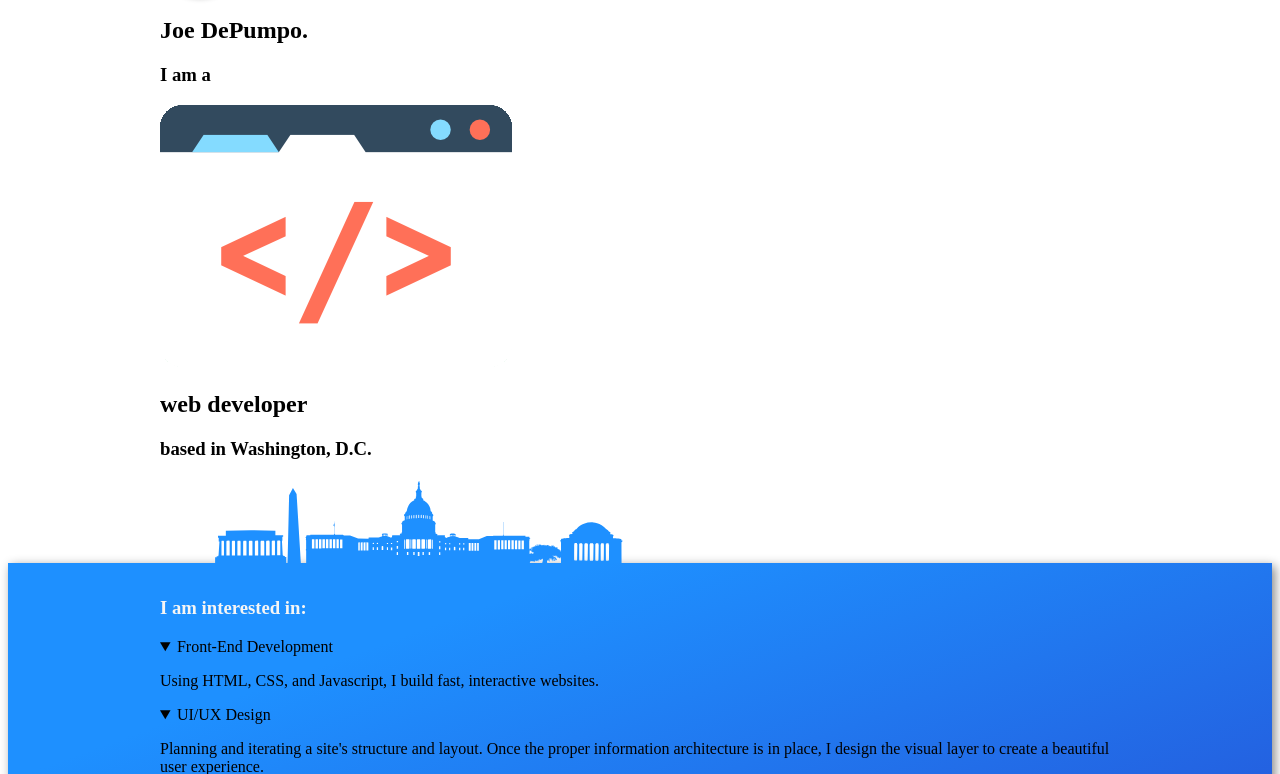
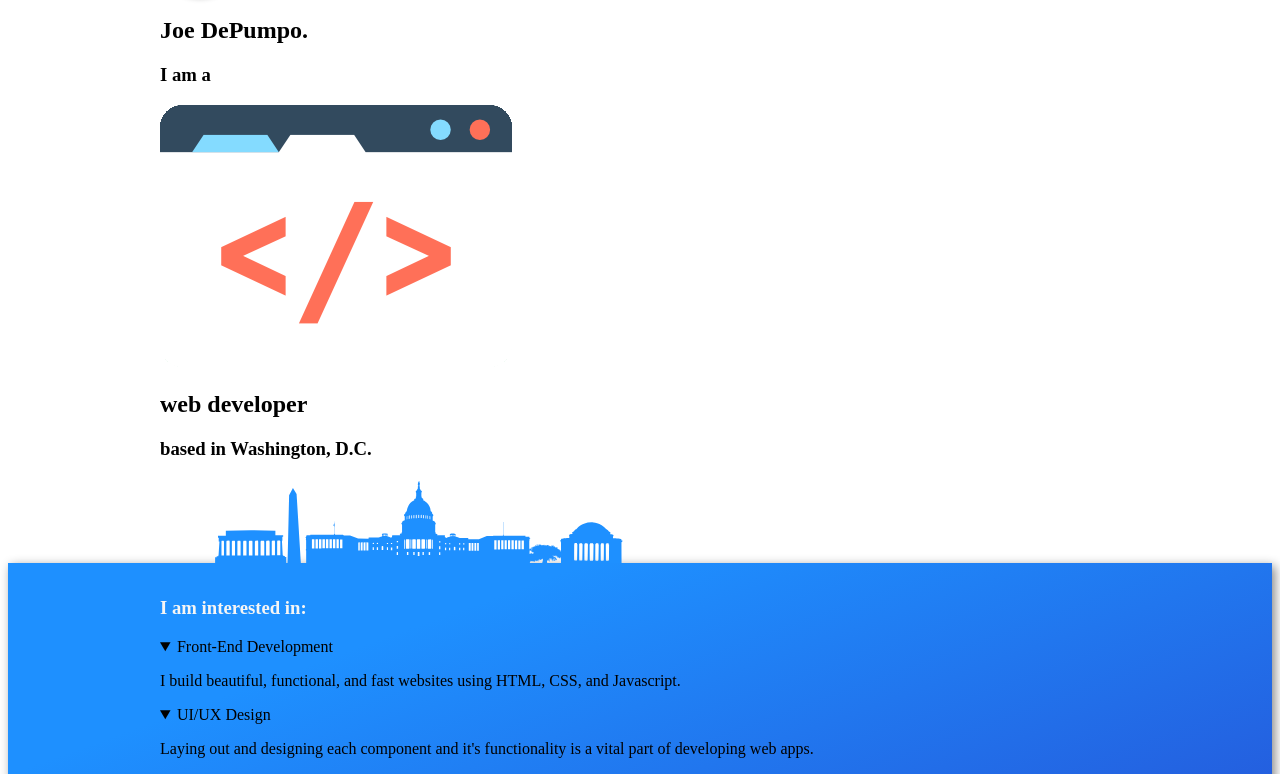
Before and after one commit to jdepumpo/LitFinFinal, a Gatsby site: page / in a window 1280 px wide. Both pictures are taken after a click on the heading "UI/UX Design". Shown: the part 154-928 px from the top of the page. Built offline with nearby package versions, Linux system fonts and the light colour scheme; Gatsby itself is replaced by a stand-in of ours.

Commit message:
index grammar fixes

```diff
--- a/src/pages/index.js
+++ b/src/pages/index.js
@@ -38,15 +38,15 @@ const IndexPage = () => (
           <h3 className={containerStyle.whiteText}>I am interested in:</h3>
             <details open>
               <summary>Front-End Development</summary>
-              <p>Using HTML, CSS, and Javascript, I build fast, interactive websites.</p>
+              <p>I build beautiful, functional, and fast websites using HTML, CSS, and Javascript.</p>
             </details>
             <details>
               <summary>UI/UX Design</summary>
-              <p>Planning and iterating a site's structure and layout. Once the proper information architecture is in place, I design the visual layer to create a beautiful user experience.</p>
+              <p>Laying out and designing each component and it's functionality is a vital part of developing web apps.</p>
             </details>
             <details>
               <summary>Branding</summary>
-              <p>While I focus on interactive development, occasionally I dabble in branding and collateral design.</p>
+              <p>While I mainly focus on interactive development, occasionally I dabble in branding and collateral design.</p>
             </details>
         </Container>
   </div>
```
